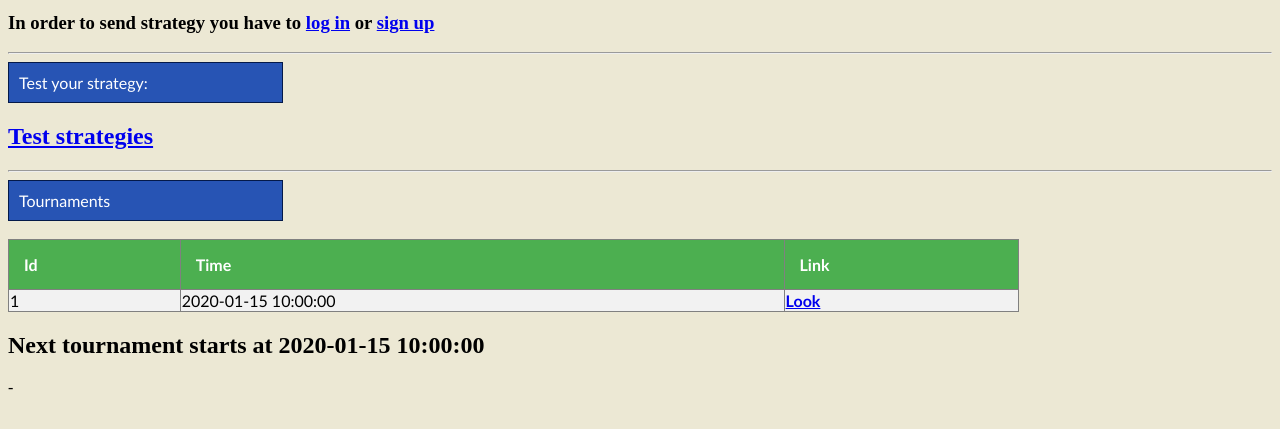
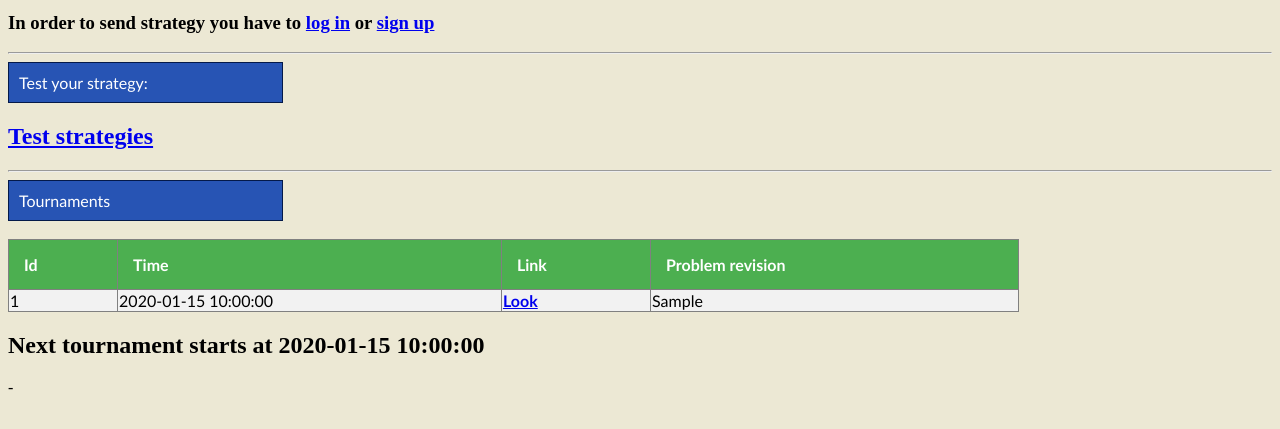
Before and after one commit to m20-sch57/strategy-trial, a Flask app: template app/templates/problem.html.j2 in a window 1280 px wide. Shown: the part 286-715 px from the top of the page. Run offline with Flask 2, Linux system fonts and the light colour scheme; tables that the repository leaves empty hold one stand-in row (values such as "Sample post"); the template is opened without the code that fills it: values that come from a table or form of the project are taken from there, most other values are stand-ins (such as "Sample title", 1, 10 or a date in 2020); some libraries are stand-ins or nearby versions.

Commit message:
Now revision is displayed in table

```diff
--- a/app/templates/problem.html.j2
+++ b/app/templates/problem.html.j2
@@ -55,12 +55,13 @@
 <hr>
     <div class="headblue"> Tournaments</div><br>
     <table border="1">
-        <tr><th>Id</th><th>Time</th><th>Link</th></tr>
+        <tr><th>Id</th><th>Time</th><th>Link</th><th>Problem revision</th></tr>
         {% for tour in tourList %}
             <tr>
                 <td>{{ tour.id }}</td>
                 <td>{{ tour.time }}</td>
                 <td><a href=/{{ "tournament" + "/" + tour.tour_id|string }}><b>Look</b></a></td>
+                <td>{{ tour.probRev }}</td>
             </tr>
         {% endfor %}
     </table>
--- a/server/useCasesAPI.py
+++ b/server/useCasesAPI.py
@@ -103,7 +103,8 @@ def getProbTournaments(probId):
         {
             'id' : len(lst) - i,
             'tour_id' : lst[i],
-            'time' : stringTime(storage.getCertainField('tournaments', lst[i], 'time'))
+            'time' : stringTime(storage.getCertainField('tournaments', lst[i], 'time')),
+            'probRev' : storage.getCertainField('tournaments', lst[i], 'probRev')
         }
         for i in range(len(lst) - 1, -1, -1)
     ]
```
